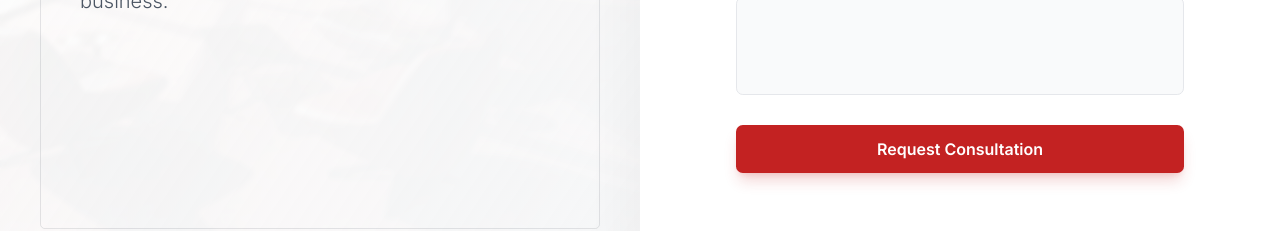
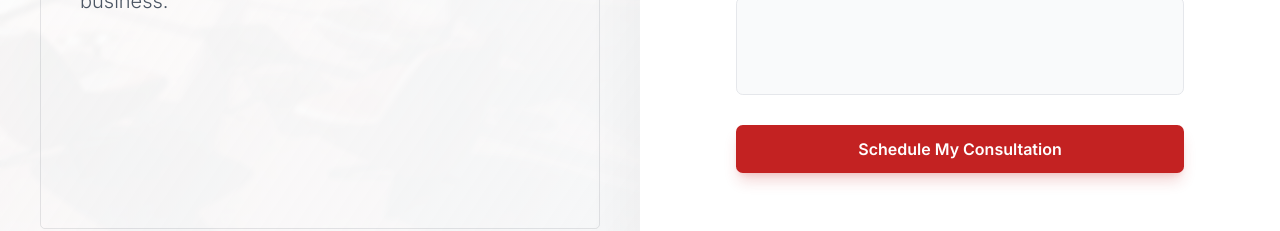
Before and after one commit to samknows9999/sg-054d5103-85fc-4583-be9c-e577d71113a8-1779968500, a Next.js app: page / in a window 1280 px wide. Shown: the part 3040-3271 px from the top of the page. Built offline with nearby package versions, Linux system fonts and the light colour scheme; no server answers; what react-google-recaptcha-v3 would draw is missing.

Commit message:
Update src/pages/index.tsx

```diff
--- a/src/pages/index.tsx
+++ b/src/pages/index.tsx
@@ -287,16 +287,16 @@ Date & Time: ${new Date().toLocaleString()}
                         <textarea id="message" name="message" rows={3} className="w-full px-4 py-3 bg-gray-50 border border-gray-200 rounded-md focus:outline-none focus:ring-2 focus:ring-primary focus:border-transparent transition-all resize-none"></textarea>
                       </div>
 
-                      <Button type="submit" disabled={isSubmitting} className="w-full py-6 text-base font-semibold bg-primary hover:bg-primary/90 text-white mt-4 shadow-lg shadow-primary/20 disabled:opacity-50 disabled:cursor-not-allowed">
-                        {isSubmitting ?
-                      <span className="flex items-center justify-center gap-2">
-                            <Loader2 className="w-5 h-5 animate-spin" />
-                            Submitting...
-                          </span> :
+                      <Button type="submit" disabled={isSubmitting} className="w-full py-6 text-base font-semibold bg-primary hover:bg-primary/90 text-white mt-4 shadow-lg shadow-primary/20 disabled:opacity-50 disabled:cursor-not-allowed">Schedule My Consultation
 
-                      "Request Consultation"
-                      }
-                      </Button>
+
+
+
+
+
+
+
+                    </Button>
                     </>
                   }
                 </form>
```
